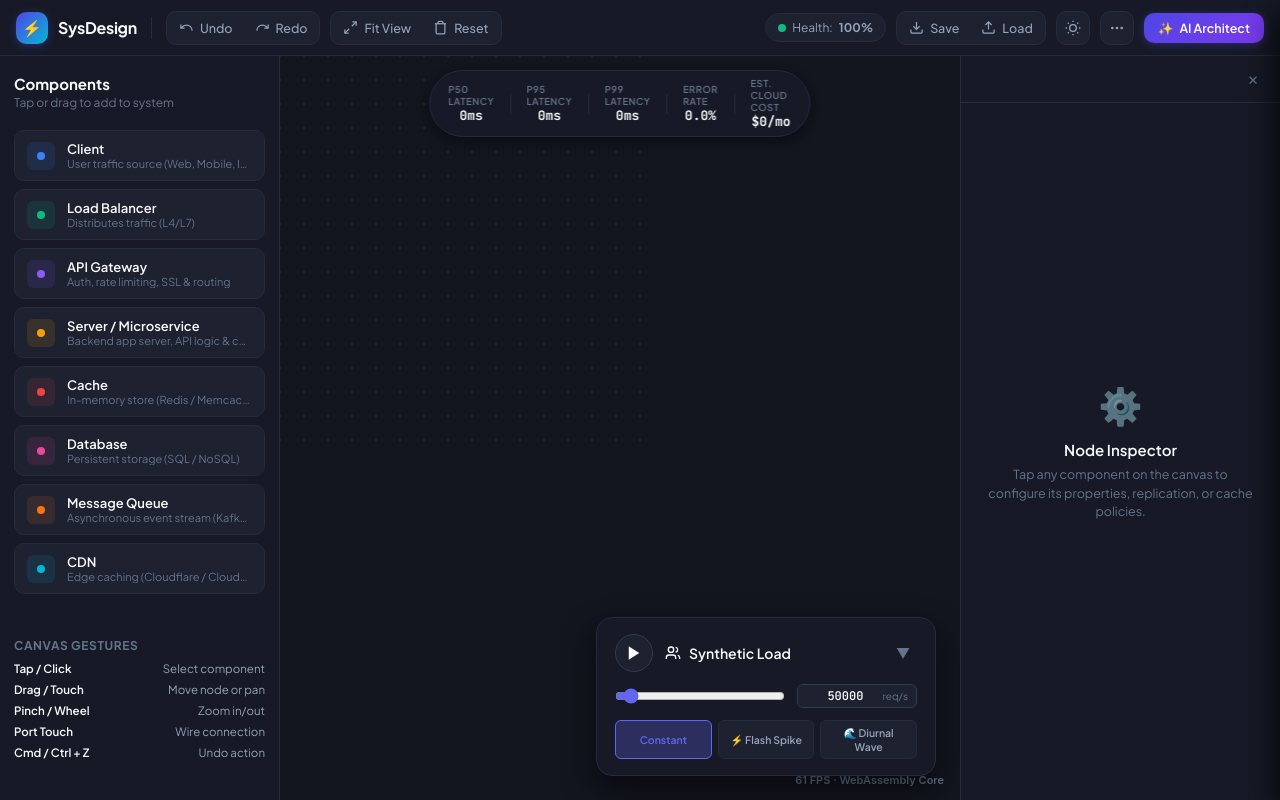
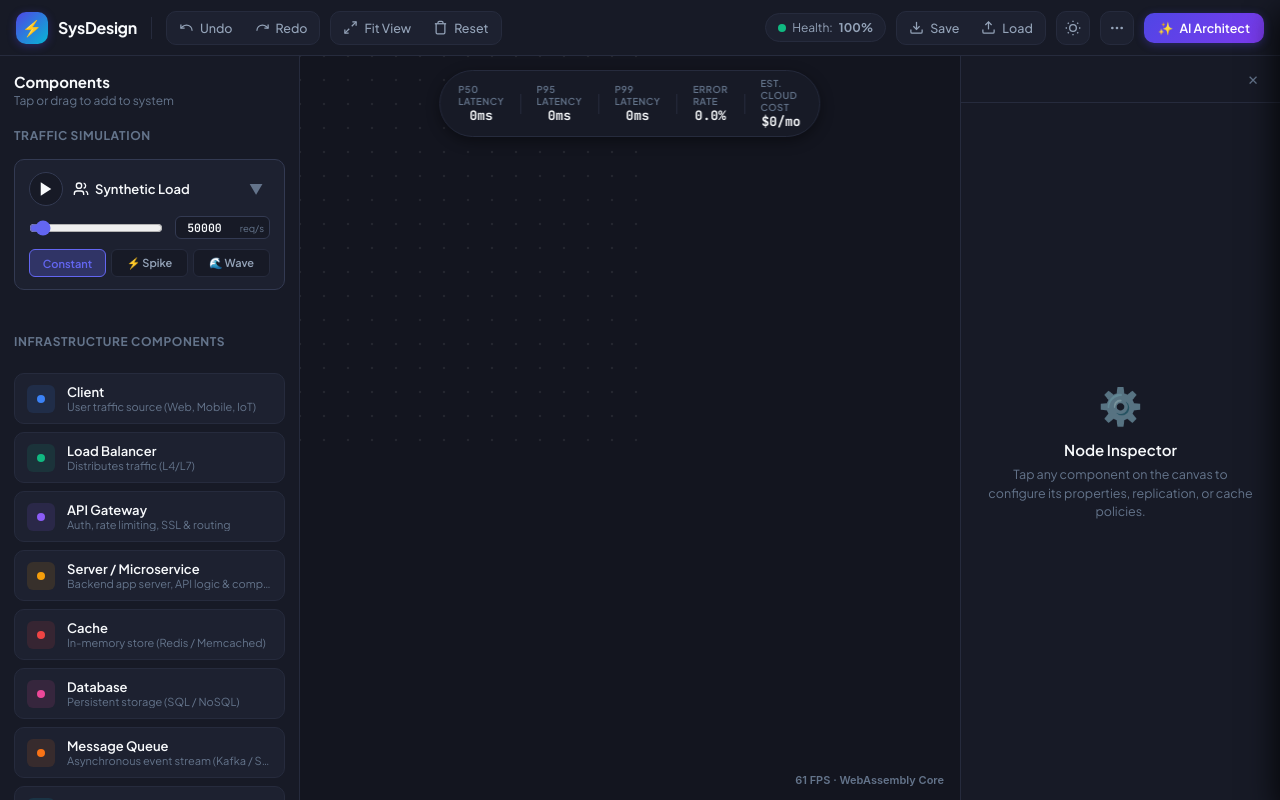
Before and after one commit to anuragarwalkar/system-design-ai-simulator, a website built with Vite: page index.html in a window 1280 px wide. Built offline with nearby package versions, Linux system fonts and the light colour scheme.

Commit message:
refactor: move traffic simulation load injector from floating canvas HUD to left sidebar

```diff
--- a/index.html
+++ b/index.html
@@ -34,9 +34,6 @@
 
         <!-- Top-floating Telemetry HUD -->
         <div class="floating-metrics-hud" id="metrics-hud"></div>
-
-        <!-- Bottom-right floating Synthetic Load Injector -->
-        <div class="floating-load-hud" id="load-hud"></div>
       </section>
 
       <!-- Right Sidebar: Selected Node Inspector -->
--- a/src/components/sidebar/component-palette.js
+++ b/src/components/sidebar/component-palette.js
@@ -29,6 +29,20 @@ export class ComponentPalette {
           </div>
           <button id="btn-close-sidebar" class="btn-close-sidebar" title="Close Components">✕</button>
         </div>
+      </div>
+
+      <!-- Traffic Simulation Section (Moved from canvas to left panel) -->
+      <div class="sidebar-load-section">
+        <div class="sidebar-section-header">
+          <h3 class="section-title">Traffic Simulation</h3>
+        </div>
+        <div class="sidebar-load-hud" id="load-hud"></div>
+      </div>
+
+      <div class="palette-section-divider"></div>
+
+      <div class="sidebar-section-header">
+        <h3 class="section-title">Infrastructure Components</h3>
       </div>
 
       <div class="component-list" id="component-list">
--- a/src/components/simulation/load-injector.js
+++ b/src/components/simulation/load-injector.js
@@ -53,9 +53,9 @@ export class LoadInjector {
         </div>
 
         <div class="load-profiles-row">
-          <button class="profile-chip active" data-profile="Constant">Constant</button>
-          <button class="profile-chip" data-profile="Spike">⚡ Flash Spike</button>
-          <button class="profile-chip" data-profile="Sinusoidal">🌊 Diurnal Wave</button>
+          <button class="profile-chip active" data-profile="Constant" title="Constant Traffic">Constant</button>
+          <button class="profile-chip" data-profile="Spike" title="Flash Spike Traffic">⚡ Spike</button>
+          <button class="profile-chip" data-profile="Sinusoidal" title="Diurnal Sinusoidal Wave">🌊 Wave</button>
         </div>
       </div>
     `;
--- a/src/components/toolbar/mobile-nav.js
+++ b/src/components/toolbar/mobile-nav.js
@@ -101,19 +101,16 @@ export class MobileNav {
 
     // 2. Load Injector Tab
     btnLoad.addEventListener('click', () => {
-      if (!this.loadHud) return;
-      const isHidden = this.loadHud.classList.contains('mobile-hidden');
-      if (isHidden) {
-        this.loadHud.classList.remove('mobile-hidden');
-        btnLoad.classList.add('active');
-      } else {
-        // If already visible, toggle collapse or hide
-        const inner = this.loadHud.querySelector('.load-card');
+      this.closeInspector();
+      this.openSidebar();
+      const loadSection = document.getElementById('load-hud');
+      if (loadSection) {
+        loadSection.scrollIntoView({ behavior: 'smooth', block: 'nearest' });
+        // Expand if collapsed
+        const inner = loadSection.querySelector('.load-card');
         if (inner && inner.classList.contains('collapsed')) {
-          inner.classList.remove('collapsed');
-        } else {
-          this.loadHud.classList.add('mobile-hidden');
-          btnLoad.classList.remove('active');
+          const collapseBtn = loadSection.querySelector('#btn-collapse-load');
+          if (collapseBtn) collapseBtn.click();
         }
       }
     });
@@ -165,6 +162,14 @@ export class MobileNav {
     }
   }
 
+  openSidebar() {
+    if (!this.sidebar) return;
+    this.sidebar.classList.add('mobile-open');
+    if (this.sidebarBackdrop) {
+      this.sidebarBackdrop.classList.add('active');
+    }
+  }
+
   closeSidebar() {
     if (this.sidebar) this.sidebar.classList.remove('mobile-open');
     if (this.sidebarBackdrop) this.sidebarBackdrop.classList.remove('active');
--- a/src/styles/components.css
+++ b/src/styles/components.css
@@ -389,37 +389,39 @@
   background-color: var(--border-subtle);
 }
 
-/* LOAD INJECTOR (BOTTOM-RIGHT FLOATING HUD) */
+/* LOAD INJECTOR (SIDEBAR TRAFFIC SIMULATION CARD) */
 .load-card {
-  background-color: var(--bg-surface);
-  border: 1px solid var(--border-subtle);
-  border-radius: var(--radius-lg);
-  padding: 16px 18px;
-  box-shadow: var(--shadow-lg);
+  background-color: var(--bg-surface-alt);
+  border: 1px solid var(--border-medium);
+  border-radius: var(--radius-md);
+  padding: 12px 14px;
+  box-shadow: none;
   display: flex;
   flex-direction: column;
-  gap: 12px;
-  width: 340px;
-  backdrop-filter: blur(10px);
+  gap: 10px;
+  width: 100%;
+  box-sizing: border-box;
 }
 
 .load-card-header {
   display: flex;
   align-items: center;
-  gap: 12px;
+  gap: 10px;
 }
 
 .btn-sim-play {
-  width: 38px;
-  height: 38px;
+  width: 34px;
+  height: 34px;
   border-radius: var(--radius-full);
-  background: var(--bg-surface-alt);
+  background: var(--bg-surface);
   border: 1px solid var(--border-medium);
   color: var(--text-primary);
   display: flex;
   align-items: center;
   justify-content: center;
+  flex-shrink: 0;
   transition: all 0.18s ease;
+  cursor: pointer;
 }
 
 .btn-sim-play:hover {
@@ -438,13 +440,15 @@
 .load-title-wrap {
   display: flex;
   align-items: center;
-  gap: 8px;
+  gap: 6px;
   color: var(--text-primary);
+  overflow: hidden;
 }
 
 .load-title {
-  font-size: 14px;
+  font-size: 13px;
   font-weight: 600;
+  white-space: nowrap;
 }
 
 .load-controls-row {
@@ -462,47 +466,52 @@
 .load-input-wrap {
   display: flex;
   align-items: center;
-  background-color: var(--bg-surface-alt);
+  background-color: var(--bg-surface);
   border: 1px solid var(--border-medium);
   border-radius: var(--radius-sm);
-  padding: 3px 8px;
-  gap: 4px;
+  padding: 3px 5px;
+  gap: 3px;
+  flex-shrink: 0;
 }
 
 .load-num-field {
-  width: 72px;
+  width: 56px;
   border: none;
   background: transparent;
   color: var(--text-primary);
   font-family: var(--font-mono);
-  font-size: 12px;
+  font-size: 11.5px;
   font-weight: 600;
   text-align: right;
 }
 
 .load-unit {
-  font-size: 10px;
+  font-size: 9.5px;
   color: var(--text-muted);
 }
 
 .load-profiles-row {
   display: flex;
-  gap: 6px;
+  gap: 5px;
+  width: 100%;
 }
 
 .profile-chip {
   flex: 1;
-  padding: 5px 8px;
+  padding: 6px 4px;
   border-radius: var(--radius-sm);
-  background-color: var(--bg-surface-alt);
+  background-color: var(--bg-surface);
   border: 1px solid var(--border-subtle);
-  font-size: 10.5px;
+  font-size: 11px;
   font-weight: 600;
   color: var(--text-secondary);
+  text-align: center;
+  cursor: pointer;
+  transition: all 0.15s ease;
 }
 
 .profile-chip:hover {
-  background-color: var(--bg-surface);
+  background-color: var(--bg-surface-hover);
   color: var(--text-primary);
 }
 
@@ -851,8 +860,8 @@
 }
 
 .load-card.collapsed {
-  padding: 8px 14px;
-  border-radius: var(--radius-full);
+  padding: 8px 12px;
+  border-radius: var(--radius-md);
 }
 
 .load-card-min-stats {
--- a/src/styles/layout.css
+++ b/src/styles/layout.css
@@ -42,8 +42,8 @@
 
 /* LEFT SIDEBAR */
 .app-sidebar {
-  width: 280px;
-  min-width: 280px;
+  width: 300px;
+  min-width: 300px;
   height: 100%;
   background-color: var(--bg-surface);
   border-right: 1px solid var(--border-subtle);
@@ -51,7 +51,7 @@
   flex-direction: column;
   overflow-y: auto;
   overflow-x: hidden;
-  padding: 18px 14px;
+  padding: 16px 14px;
   gap: 16px;
   z-index: 25;
   transition: transform 0.28s cubic-bezier(0.16, 1, 0.3, 1), box-shadow 0.28s ease;
@@ -103,12 +103,15 @@
   transition: all 0.25s ease;
 }
 
-.floating-load-hud {
-  position: absolute;
-  bottom: 24px;
-  right: 24px;
-  z-index: 15;
-  transition: all 0.25s ease;
+/* SIDEBAR LOAD INJECTOR SECTION */
+.sidebar-load-section {
+  display: flex;
+  flex-direction: column;
+  gap: 8px;
+}
+
+.sidebar-load-hud {
+  width: 100%;
 }
 
 /* BRANDING */
@@ -294,21 +297,6 @@
     pointer-events: none;
     transform: translateX(-50%) translateY(-12px);
   }
-
-  .floating-load-hud {
-    bottom: 10px;
-    left: 10px;
-    right: 10px;
-    width: auto;
-    max-width: calc(100vw - 20px);
-    margin: 0 auto;
-  }
-
-  .floating-load-hud.mobile-hidden {
-    opacity: 0;
-    pointer-events: none;
-    transform: translateY(16px);
-  }
 }
 
 /* Extra small mobile adjustments (<= 480px) */
```
